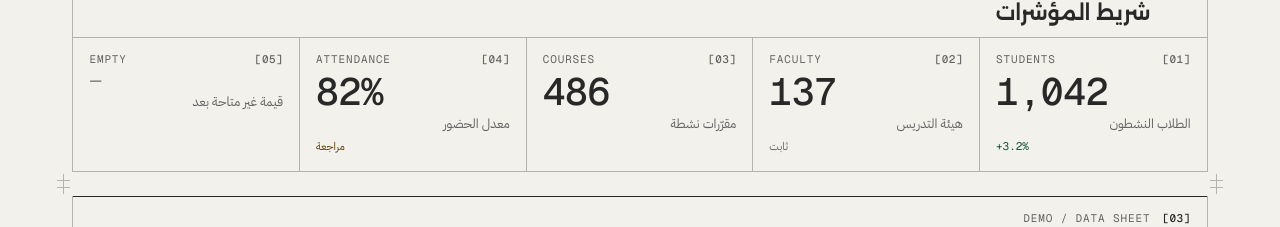
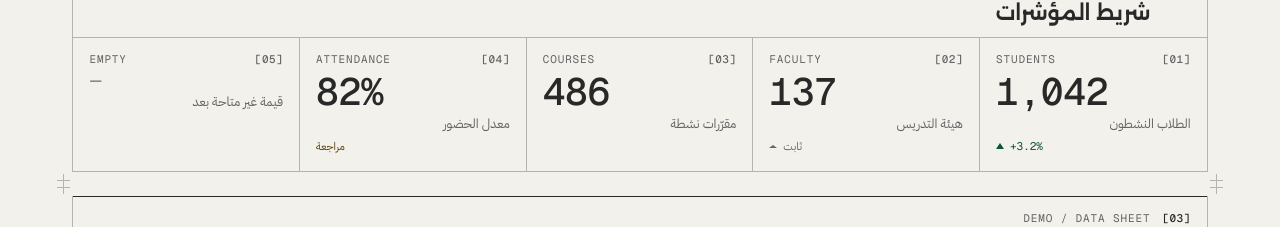
Before and after one commit to ahmadmedo1012/ulara, a React (Vite) app in the folder frontend/: page /__design in a window 1280 px wide. Shown: the part 7660-7887 px from the top of the page. Built offline with nearby package versions, Linux system fonts and the light colour scheme.

Commit message:
feat(r365): the flat delta flag rides the KPI band — a solid triangle before the delta caption, tone ink, additive (P1 rule: the reference's signal-flag register)

```diff
--- a/frontend/src/components/patterns/Sheet.tsx
+++ b/frontend/src/components/patterns/Sheet.tsx
@@ -136,6 +136,11 @@ export interface KpiItem {
   /** The delta line (mono, tone-colored). */
   delta?: string;
   deltaTone?: KpiTone;
+  /* r365 — the flat delta FLAG: a small solid triangle rendered before
+   * the delta caption, playing the reference's signal-flag role in the
+   * KPI band (direction, not decoration: up/down/flat). Additive —
+   * every existing page keeps rendering unchanged when absent. */
+  deltaDir?: 'up' | 'down' | 'flat';
   tone?: KpiTone;
   /** Marks a not-yet datum — the honest-empty register. */
   empty?: boolean;
@@ -178,7 +183,11 @@ function KpiCell({ item }: { item: KpiItem }) {
       <span className="sg-kpi-value">{item.empty ? '—' : valueNode}</span>
       <span className="sg-kpi-label">{item.label}</span>
       {item.delta !== undefined && (
-        <span className="sg-kpi-delta" data-tone={DELTA_TONE[item.deltaTone ?? 'neutral']}>
+        <span
+          className="sg-kpi-delta"
+          data-tone={DELTA_TONE[item.deltaTone ?? 'neutral']}
+          data-dir={item.deltaDir}
+        >
           {item.delta}
         </span>
       )}
--- a/frontend/src/pages/DesignPage.tsx
+++ b/frontend/src/pages/DesignPage.tsx
@@ -831,8 +831,8 @@ export default function DesignPage(): React.JSX.Element {
           <SheetSection index="02" caption="DEMO / KPI BAND" title="شريط المؤشرات" pad="none" className="r323d-sheet-demo">
             <KpiBand
               items={[
-                { index: '01', caption: 'STUDENTS', label: 'الطلاب النشطون', value: 1042, delta: '+3.2%', deltaTone: 'positive' },
-                { index: '02', caption: 'FACULTY', label: 'هيئة التدريس', value: 137, delta: 'ثابت' },
+                { index: '01', caption: 'STUDENTS', label: 'الطلاب النشطون', value: 1042, delta: '+3.2%', deltaTone: 'positive', deltaDir: 'up' },
+                { index: '02', caption: 'FACULTY', label: 'هيئة التدريس', value: 137, delta: 'ثابت', deltaDir: 'flat' },
                 { index: '03', caption: 'COURSES', label: 'مقرّرات نشطة', value: 486, to: '/__design' },
                 { index: '04', caption: 'ATTENDANCE', label: 'معدل الحضور', value: 82, unit: '%', deltaTone: 'warning', delta: 'مراجعة' },
                 { index: '05', caption: 'EMPTY', label: 'قيمة غير متاحة بعد', value: '—', empty: true },
--- a/frontend/src/styles/shared/r359-grammar.css
+++ b/frontend/src/styles/shared/r359-grammar.css
@@ -214,6 +214,35 @@
 .sg-kpi-delta[data-tone='positive'] { color: var(--success-ink); }
 .sg-kpi-delta[data-tone='warning'] { color: var(--warning-ink); }
 .sg-kpi-delta[data-tone='danger'] { color: var(--danger-ink); }
+/* r365 — the flat signal FLAG: one solid triangle before the delta
+   caption (the reference's delta-flag register in the KPI band). A
+   border-triangle, 6px, tone ink, inline-start placement — RTL flips
+   with the direction naturally since the glyph is symmetric. */
+.sg-kpi-delta[data-dir] {
+  display: inline-flex;
+  align-items: center;
+  gap: 6px;
+}
+.sg-kpi-delta[data-dir]::before {
+  content: '';
+  inline-size: 0;
+  block-size: 0;
+  border-inline-start: 4px solid transparent;
+  border-inline-end: 4px solid transparent;
+  border-block-start: none;
+  flex: none;
+  transform-origin: center;
+}
+.sg-kpi-delta[data-dir='up']::before {
+  border-block-end: 6px solid currentColor;
+}
+.sg-kpi-delta[data-dir='down']::before {
+  border-block-start: 6px solid currentColor;
+}
+.sg-kpi-delta[data-dir='flat']::before {
+  border-block-end: 3px solid currentColor;
+  transform: translateY(1px);
+}
 .sg-kpi[data-empty='true'] .sg-kpi-value {
   font-family: var(--font-sans);
   font-size: var(--fs-body-lg);
```
